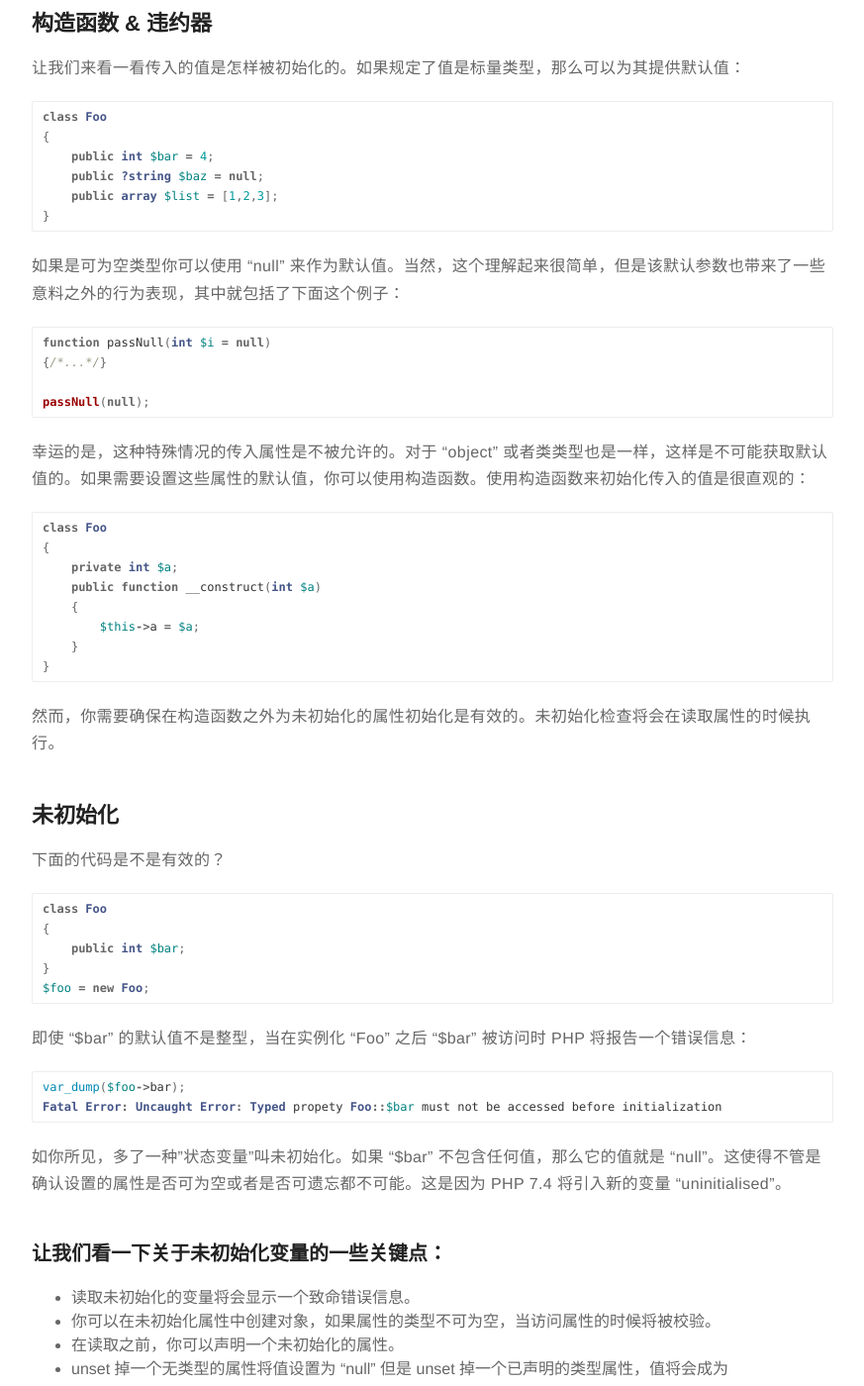
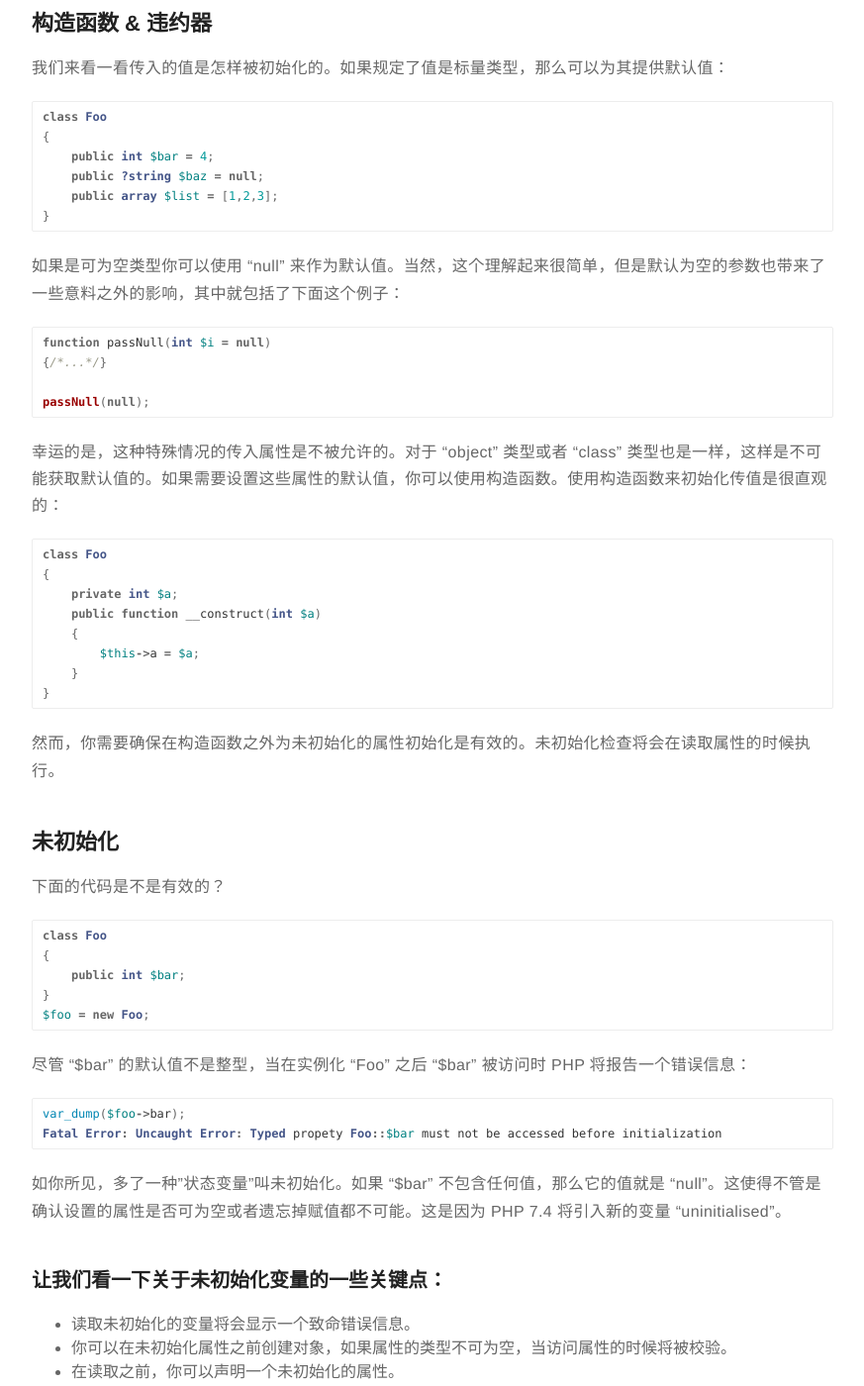
Before and after one commit to rust17/blog, a Jekyll site: the page built from _posts/2019-08-25-translation-php-7.4-features.markdown, in a window 1280 px wide and 1400 px high, scrolled down 548 px. Shown: the whole window at 99% size, without its empty margins (203-1076 px from the left). Built offline with Jekyll 4.4.1, drawn with Linux system fonts in a browser that asks for light colours; comment, search, counter and statistics services are not loaded; some of the changed text lies outside the part shown.

Commit message:
update php-7.4-features article

````diff
--- a/_posts/2019-08-25-translation-php-7.4-features.markdown
+++ b/_posts/2019-08-25-translation-php-7.4-features.markdown
@@ -7,22 +7,22 @@ tag:
 - php
 - php 7.4
 category: blog
-hidden: false
+hidden: true
 author: circle
 description: php 7.4 features
 ---
 
 在 PHP 7 之后，PHP 7.4 版本将于 2019 年，11 月 28 号发布。没有 alpha 或者 beta 版本，PHP 7.4 将直接发布成市面上的通用版本。
 
-该版本的新特性当中最令人激动的部分无疑是将使得 [PHP 网站开发][1] 更加可靠和快速。
+该版本的新特性当中最令人激动的部分使得 [PHP 网站开发][1] 更加可靠和快速了。
 
-尽管早已得知 PHP 8 对于 PHP 而言将是一个真正的里程碑版本，但是距离发布还有相当长的时间。
+尽管早已得知 PHP 8 对于 PHP 而言将会是一个真正的里程碑版本，但是距离发布还有相当长的时间。
 
 接下来我们将聚焦于一些你将会使用到的 PHP 7.4 新特性。
 
 ## 构造函数 & 违约器
 
-让我们来看一看传入的值是怎样被初始化的。如果规定了值是标量类型，那么可以为其提供默认值：
+我们来看一看传入的值是怎样被初始化的。如果规定了值是标量类型，那么可以为其提供默认值：
 
 ```php
 class Foo
@@ -33,7 +33,7 @@ class Foo
 }
 ```
 
-如果是可为空类型你可以使用 "null" 来作为默认值。当然，这个理解起来很简单，但是该默认参数也带来了一些意料之外的行为表现，其中就包括了下面这个例子：
+如果是可为空类型你可以使用 "null" 来作为默认值。当然，这个理解起来很简单，但是默认为空的参数也带来了一些意料之外的影响，其中就包括了下面这个例子：
 
 ```php
 function passNull(int $i = null)
@@ -42,7 +42,7 @@ function passNull(int $i = null)
 passNull(null);
 ```
 
-幸运的是，这种特殊情况的传入属性是不被允许的。对于 "object" 或者类类型也是一样，这样是不可能获取默认值的。如果需要设置这些属性的默认值，你可以使用构造函数。使用构造函数来初始化传入的值是很直观的：
+幸运的是，这种特殊情况的传入属性是不被允许的。对于 "object" 类型或者 "class" 类型也是一样，这样是不可能获取默认值的。如果需要设置这些属性的默认值，你可以使用构造函数。使用构造函数来初始化传值是很直观的：
 
 ```php
 class Foo
@@ -70,19 +70,19 @@ class Foo
 $foo = new Foo;
 ```
 
-即使 "$bar" 的默认值不是整型，当在实例化 "Foo" 之后 "$bar" 被访问时 PHP 将报告一个错误信息：
+尽管 "$bar" 的默认值不是整型，当在实例化 "Foo" 之后 "$bar" 被访问时 PHP 将报告一个错误信息：
 
 ```php
 var_dump($foo->bar);
 Fatal Error: Uncaught Error: Typed propety Foo::$bar must not be accessed before initialization
 ```
 
-如你所见，多了一种"状态变量"叫未初始化。如果 "$bar" 不包含任何值，那么它的值就是 "null"。这使得不管是确认设置的属性是否可为空或者是否可遗忘都不可能。这是因为 PHP 7.4 将引入新的变量 "uninitialised"。
+如你所见，多了一种"状态变量"叫未初始化。如果 "$bar" 不包含任何值，那么它的值就是 "null"。这使得不管是确认设置的属性是否可为空或者遗忘掉赋值都不可能。这是因为 PHP 7.4 将引入新的变量 "uninitialised"。
 
 ### 让我们看一下关于未初始化变量的一些关键点：
 
 * 读取未初始化的变量将会显示一个致命错误信息。
-* 你可以在未初始化属性中创建对象，如果属性的类型不可为空，当访问属性的时候将被校验。
+* 你可以在未初始化属性之前创建对象，如果属性的类型不可为空，当访问属性的时候将被校验。
 * 在读取之前，你可以声明一个未初始化的属性。
 * unset 掉一个无类型的属性将值设置为 "null" 但是 unset 掉一个已声明的类型属性，值将会成为 "uninitialised"。
 
````
